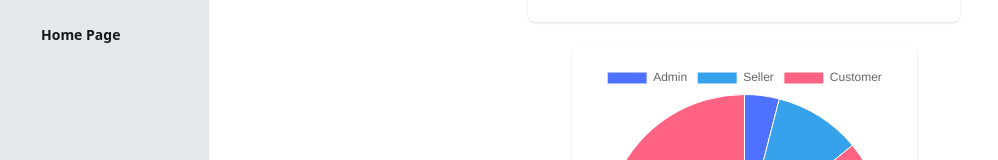
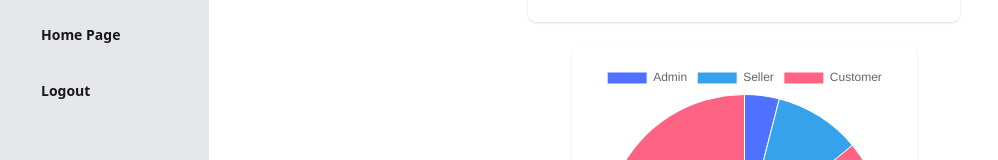
Before and after one commit to Asif419/book-store-client, a React (Vite) app: page /admin in a window 1280 px wide. Shown: the part 306-466 px from the top of the page, without its empty margins (0-998 px from the left). Built offline with nearby package versions, Linux system fonts and the light colour scheme; sample sign-in values are in the browser's storage.

Commit message:
navbar updated

```diff
--- a/src/component/ui/AdminDashboard/Sidebar.tsx
+++ b/src/component/ui/AdminDashboard/Sidebar.tsx
@@ -1,7 +1,12 @@
-import { Link } from "react-router-dom";
+import { Link, NavLink, useNavigate } from "react-router-dom";
 import { useEffect, useRef } from "react";
+import { logout } from "../../../redux/features/api/endpoints/authSlice";
+import { useAppDispatch } from "../../../redux/hook";
+import toast from "react-hot-toast";
 
 const Sidebar = () => {
+  const dispatch = useAppDispatch();
+  const navigate = useNavigate();
   const dropdownRef = useRef<HTMLDetailsElement | null>(null);
 
   useEffect(() => {
@@ -19,6 +24,15 @@ const Sidebar = () => {
       document.removeEventListener("mousedown", handleClickOutside);
     };
   }, []);
+
+  const handleLogout = () => {
+    dispatch(logout());
+    localStorage.removeItem("user");
+    localStorage.removeItem("token");
+
+    toast.success("Logged out successfully!");
+    navigate("/login");
+  };
 
   return (
     <>
@@ -77,6 +91,14 @@ const Sidebar = () => {
           >
             Home Page
           </Link>
+          <button
+          className="btn btn-ghost w-full text-left justify-start"
+           onClick={() => {
+            document.getElementById('mainNavDropdown')?.removeAttribute('open');
+            handleLogout();
+          }}>
+            <NavLink to="">Logout</NavLink>
+          </button>
         </div>
       </aside>
     </>
--- a/src/pages/LocationPage.tsx
+++ b/src/pages/LocationPage.tsx
@@ -48,7 +48,7 @@ const LocationPage = () => {
     window.scrollTo({ top: 0, behavior: "smooth" });
   }, []);
   return (
-    <section className="max-w-6xl mx-auto px-4 sm:px-6 lg:px-8 py-12">
+    <section className="max-w-7xl mx-auto px-4 sm:px-6 lg:px-8 py-16">
       <h2 className="text-xl md:text-2xl lg:text-3xl font-bold  text-center mb-10 text-primary">Our Physical Shops</h2>
       <div className="grid md:grid-cols-2 lg:grid-cols-3 gap-8">
         {shopData.map((shop, idx) => (
--- a/src/pages/Login.tsx
+++ b/src/pages/Login.tsx
@@ -47,7 +47,12 @@ const LoginPage = () => {
 
 
       toast.success("Logged in successfully!");
-      navigate('/');
+      if(res?.data?.verifiedUser?.role === 'admin') {
+        navigate('/admin');
+      }
+      else {
+        navigate('/');
+      }
     } catch (error: any) {
       const message = error?.data?.message || "Login failed. Please try again.";
       setLoginError(message);
```
